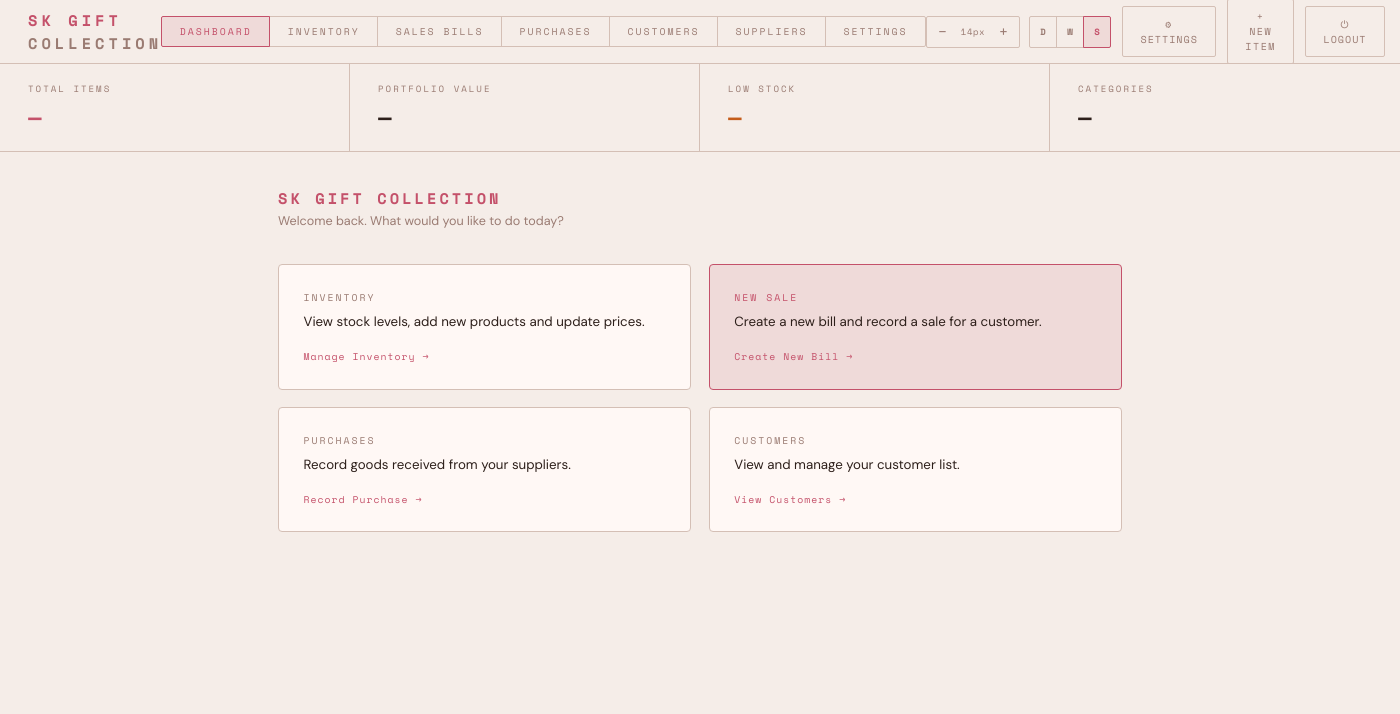
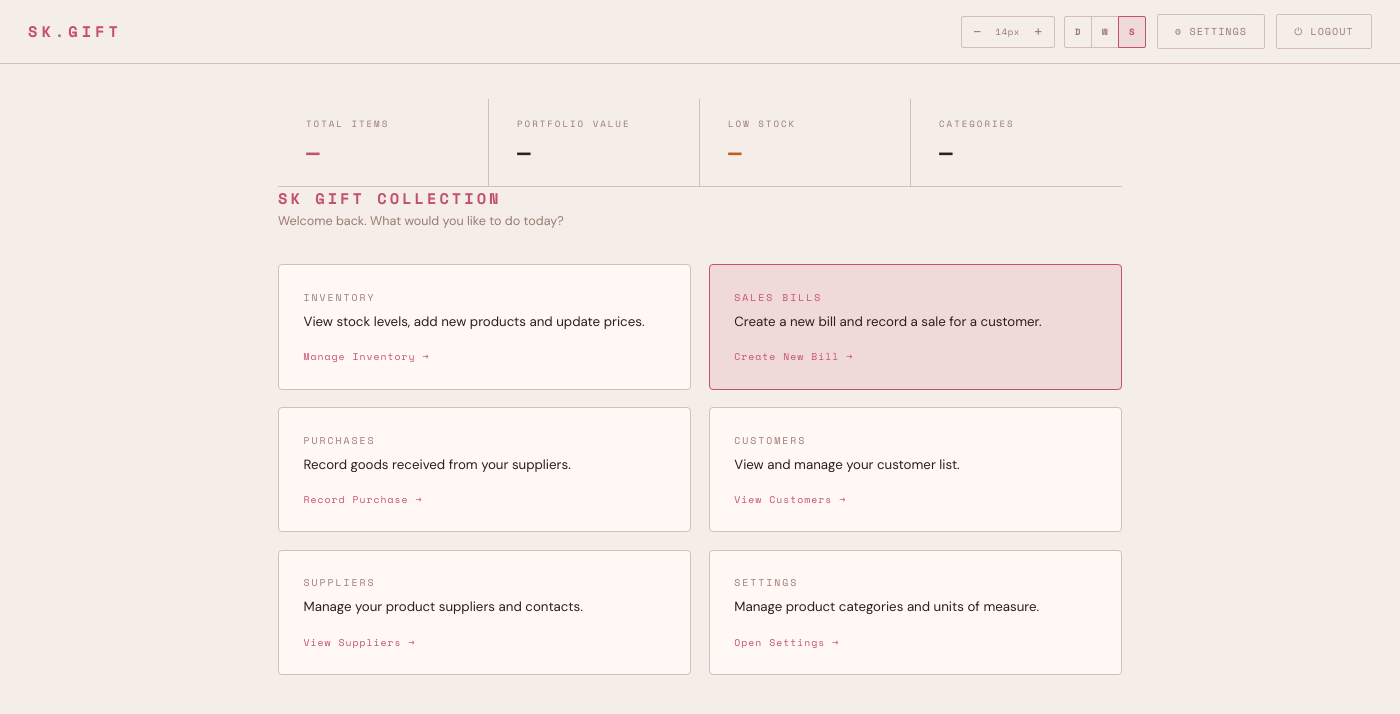
Before and after one commit to dhiliphen/sk-gift-collection, a Python web app: template app/templates/index.html in a window 1400 px wide. Shown: the top 714 px of the page. Run offline with Jinja, Linux system fonts and the light colour scheme; the template is opened without the code that fills it, so the values that code supplies are empty.

Commit message:
Redesign: dashboard-style pages, add item modal, remove nav tabs, 16px font

```diff
--- a/app/templates/index.html
+++ b/app/templates/index.html
@@ -1114,16 +1175,7 @@
 <body>
 
 <header>
-  <div class="logo">SK GIFT<span> COLLECTION</span></div>
-  <div class="nav-tabs">
-    <button class="nav-tab active" id="tab-dashboard"  onclick="switchView('dashboard')">Dashboard</button>
-    <button class="nav-tab" id="tab-inventory"  onclick="switchView('inventory')">Inventory</button>
-    <button class="nav-tab" id="tab-billing"    onclick="switchView('billing')">Sales Bills</button>
-    <button class="nav-tab" id="tab-purchases"  onclick="switchView('purchases')">Purchases</button>
-    <button class="nav-tab" id="tab-customers"  onclick="switchView('customers')">Customers</button>
-    <button class="nav-tab" id="tab-suppliers"  onclick="switchView('suppliers')">Suppliers</button>
-    <button class="nav-tab" id="tab-settings"   onclick="switchView('settings')">Settings</button>
-  </div>
+  <div class="logo" onclick="switchView('dashboard')" style="cursor:pointer;" title="Go to Dashboard">SK<span>.</span>GIFT</div>
   <div class="header-actions">
     <div class="font-controls">
       <button class="icon-btn" onclick="adjustFont(-1)" title="Decrease font size">−</button>
@@ -1136,7 +1188,6 @@
       <button class="theme-btn active" id="theme-sandal" onclick="setTheme('sandal')" title="Sandal">S</button>
     </div>
     <button class="btn btn-ghost" onclick="openSettings()" title="Business Settings" style="letter-spacing:1px;">⚙ SETTINGS</button>
-    <button class="btn btn-ghost" id="btn-new" onclick="handleNew()">+ NEW ITEM</button>
     <form method="post" action="/logout" style="margin:0;">
       <button type="submit" class="btn btn-ghost" style="letter-spacing:1px;" title="Sign out">⏻ LOGOUT</button>
     </form>
@@ -1144,6 +1195,9 @@
 </header>
 
 
+<!-- DASHBOARD VIEW -->
+<div id="view-dashboard" class="view active">
+  <div class="dashboard-page">
     <div class="stats-bar">
       <div class="stat-card">
         <div class="stat-label">Total Items</div>
@@ -1162,10 +1216,6 @@
         <div class="stat-value" id="stat-cats">—</div>
       </div>
     </div>
-
-<!-- DASHBOARD VIEW -->
-<div id="view-dashboard" class="view active">
-  <div class="dashboard-page">
     <div class="dashboard-heading">SK GIFT COLLECTION</div>
     <div class="dashboard-subheading">Welcome back. What would you like to do today?</div>
     <div class="dashboard-cards">
@@ -1175,7 +1225,7 @@
         <div class="dash-card-link">Manage Inventory →</div>
       </div>
       <div class="dash-card primary" onclick="switchView('billing')">
-        <div class="dash-card-label">New Sale</div>
+        <div class="dash-card-label">Sales Bills</div>
         <div class="dash-card-desc">Create a new bill and record a sale for a customer.</div>
         <div class="dash-card-link">Create New Bill →</div>
       </div>
@@ -1189,93 +1239,31 @@
         <div class="dash-card-desc">View and manage your customer list.</div>
         <div class="dash-card-link">View Customers →</div>
       </div>
+      <div class="dash-card" onclick="switchView('suppliers')">
+        <div class="dash-card-label">Suppliers</div>
+        <div class="dash-card-desc">Manage your product suppliers and contacts.</div>
+        <div class="dash-card-link">View Suppliers →</div>
+      </div>
+      <div class="dash-card" onclick="switchView('settings')">
+        <div class="dash-card-label">Settings</div>
+        <div class="dash-card-desc">Manage product categories and units of measure.</div>
+        <div class="dash-card-link">Open Settings →</div>
+      </div>
     </div>
   </div>
 </div>
 
 <div id="view-inventory" class="view">
-<div class="layout">
-  <!-- SIDEBAR: Add Item Form -->
-  <aside class="sidebar">
-    <div class="sidebar-title">Add New Item</div>
-
-    <div class="form-group">
-      <label>Product Name *</label>
-      <input type="text" id="f-name" placeholder="e.g. USB-C Cable">
-    </div>
-
-    <div class="form-row">
-      <div class="form-group">
-        <label>Category</label>
-        <select id="f-category"><option value="">— select —</option></select>
-      </div>
-      <div class="form-group">
-        <label>Unit</label>
-        <select id="f-unit"><option value="">— select —</option></select>
-      </div>
-    </div>
-
-    <div class="form-group">
-      <label>Supplier</label>
-      <input type="text" id="f-supplier" placeholder="Supplier name" list="suppliers-datalist">
-    </div>
-
-    <div class="form-group">
-      <label>Opening Quantity</label>
-      <input type="number" id="f-quantity" placeholder="0" min="0">
-    </div>
-
-    <hr class="divider">
-    <div class="sidebar-title">Pricing</div>
-
-    <div class="form-row">
-      <div class="form-group">
-        <label>Cost Price</label>
-        <input type="number" id="f-cost" placeholder="0.00" min="0" step="0.01">
-      </div>
-      <div class="form-group">
-        <label>Wholesale Price</label>
-        <input type="number" id="f-wholesale" placeholder="0.00" min="0" step="0.01">
-      </div>
-    </div>
-    <div class="form-row">
-      <div class="form-group">
-        <label>Dealer Price</label>
-        <input type="number" id="f-dealer" placeholder="0.00" min="0" step="0.01">
-      </div>
-      <div class="form-group">
-        <label>Retail Price</label>
-        <input type="number" id="f-selling" placeholder="0.00" min="0" step="0.01">
-      </div>
-    </div>
-
-    <div class="form-row">
-      <div class="form-group">
-        <label>HSN Code</label>
-        <input type="text" id="f-hsn" placeholder="e.g. 4420">
-      </div>
-      <div class="form-group">
-        <label>GST Rate (%)</label>
-        <select id="f-gst">
-          <option value="0">0%</option>
-          <option value="5">5%</option>
-          <option value="12" selected>12%</option>
-          <option value="18">18%</option>
-          <option value="28">28%</option>
-        </select>
-      </div>
-    </div>
-
-    <div class="form-group">
-      <label>Low Stock Alert (qty)</label>
-      <input type="number" id="f-threshold" placeholder="10" min="0">
-    </div>
-
-    <button class="btn btn-primary" onclick="addItem()">ADD TO INVENTORY</button>
-  </aside>
-
-  <!-- MAIN: Inventory Table -->
-  <main class="main">
+  <div class="page-view">
+    <div class="page-view-header">
+      <div>
+        <button class="back-btn" onclick="switchView('dashboard')">← Dashboard</button>
+        <div class="page-view-title">Inventory</div>
+        <div class="page-view-subtitle">Manage your products and stock levels</div>
+      </div>
+      <button class="btn btn-primary" onclick="openAddModal()">+ New Item</button>
+    </div>
+    <div class="page-view-card">
       <div class="toolbar">
         <div class="search-box">
           <span class="search-icon">/</span>
@@ -1285,9 +1273,8 @@
           <button class="filter-btn active" onclick="setFilter('all', this)">All</button>
           <button class="filter-btn" onclick="setFilter('low', this)">⚠ Low Stock</button>
         </div>
-      <button class="btn btn-ghost" onclick="exportInventoryExcel()" style="white-space:nowrap;">↓ EXPORT EXCEL</button>
-    </div>
-
+        <button class="btn btn-ghost" onclick="exportInventoryExcel()" style="white-space:nowrap;">↓ Export Excel</button>
+      </div>
       <div class="table-wrap">
         <table>
           <thead>
@@ -1315,16 +1302,22 @@
           </tbody>
         </table>
       </div>
-  </main>
+    </div>
   </div>
 </div><!-- end view-inventory -->
 
 <!-- SUPPLIERS VIEW -->
 <div id="view-suppliers" class="view">
-  <div class="suppliers-page">
-    <div class="page-header">
-      <div class="page-title">Suppliers</div>
-    </div>
+  <div class="page-view">
+    <div class="page-view-header">
+      <div>
+        <button class="back-btn" onclick="switchView('dashboard')">← Dashboard</button>
+        <div class="page-view-title">Suppliers</div>
+        <div class="page-view-subtitle">Manage your product suppliers</div>
+      </div>
+      <button class="btn btn-primary" onclick="document.getElementById('add-supplier-modal').classList.add('active')">+ New Supplier</button>
+    </div>
+    <div class="page-view-card">
       <div class="table-wrap">
         <table>
           <thead>
@@ -1344,15 +1337,22 @@
         </table>
       </div>
     </div>
+  </div>
 </div><!-- end view-suppliers -->
 
 <!-- SETTINGS VIEW -->
 <div id="view-settings" class="view">
-  <div class="settings-page">
-    <div class="settings-heading">Settings</div>
-    <div class="settings-grid">
+  <div class="page-view">
+    <div class="page-view-header">
       <div>
-        <div class="settings-section-header">
+        <button class="back-btn" onclick="switchView('dashboard')">← Dashboard</button>
+        <div class="page-view-title">Settings</div>
+        <div class="page-view-subtitle">Manage categories and units</div>
+      </div>
+    </div>
+    <div class="settings-grid" style="padding: 0 2rem 2rem;">
+      <div class="page-view-card">
+        <div class="settings-section-header" style="padding: 1rem 1.5rem; border-bottom: 1px solid var(--border);">
           <div class="settings-section-title">Categories</div>
           <button class="btn btn-primary" onclick="document.getElementById('add-category-modal').classList.add('active')">+ Add</button>
         </div>
@@ -1365,8 +1365,8 @@
           </table>
         </div>
       </div>
-      <div>
-        <div class="settings-section-header">
+      <div class="page-view-card">
+        <div class="settings-section-header" style="padding: 1rem 1.5rem; border-bottom: 1px solid var(--border);">
           <div class="settings-section-title">Units</div>
           <button class="btn btn-primary" onclick="document.getElementById('add-unit-modal').classList.add('active')">+ Add</button>
         </div>
@@ -1385,8 +1385,16 @@
 
 <!-- CUSTOMERS VIEW -->
 <div id="view-customers" class="view">
-  <div class="suppliers-page">
-    <div class="page-header"><div class="page-title">Customers</div></div>
+  <div class="page-view">
+    <div class="page-view-header">
+      <div>
+        <button class="back-btn" onclick="switchView('dashboard')">← Dashboard</button>
+        <div class="page-view-title">Customers</div>
+        <div class="page-view-subtitle">Manage your customer list</div>
+      </div>
+      <button class="btn btn-primary" onclick="document.getElementById('add-customer-modal').classList.add('active')">+ New Customer</button>
+    </div>
+    <div class="page-view-card">
       <div class="table-wrap">
         <table>
           <thead>
@@ -1400,26 +1408,26 @@
         </table>
       </div>
     </div>
+  </div>
 </div><!-- end view-customers -->
 
 <!-- BILLING VIEW -->
 <div id="view-billing" class="view">
-  <div class="suppliers-page">
-    <div class="page-header">
-      <div class="page-title">Billing</div>
-    </div>
+  <div class="page-view">
+    <div class="page-view-header">
+      <div>
+        <button class="back-btn" onclick="switchView('dashboard')">← Dashboard</button>
+        <div class="page-view-title">Sales Bills</div>
+        <div class="page-view-subtitle">Create and manage customer bills</div>
+      </div>
+      <button class="btn btn-primary" onclick="openCreateBill()">+ New Bill</button>
+    </div>
+    <div class="page-view-card">
       <div class="table-wrap">
         <table>
           <thead>
             <tr>
-            <th>Invoice</th>
-            <th>Customer</th>
-            <th>Phone</th>
-            <th>Items</th>
-            <th>Total</th>
-            <th>Status</th>
-            <th>Date</th>
-            <th>Actions</th>
+              <th>#</th><th>Invoice No</th><th>Customer</th><th>Type</th><th>Date</th><th>Amount</th><th>Status</th><th>Actions</th>
             </tr>
           </thead>
           <tbody id="bills-table">
@@ -1428,30 +1436,33 @@
         </table>
       </div>
     </div>
+  </div>
 </div><!-- end view-billing -->
 
 <!-- PURCHASES VIEW -->
 <div id="view-purchases" class="view">
-  <div class="suppliers-page">
-    <div class="page-header"><div class="page-title">Purchase Bills</div></div>
+  <div class="page-view">
+    <div class="page-view-header">
+      <div>
+        <button class="back-btn" onclick="switchView('dashboard')">← Dashboard</button>
+        <div class="page-view-title">Purchases</div>
+        <div class="page-view-subtitle">Record goods received from suppliers</div>
+      </div>
+      <button class="btn btn-primary" onclick="openCreatePurchase()">+ New Purchase</button>
+    </div>
+    <div class="page-view-card">
       <div class="table-wrap">
         <table>
           <thead>
             <tr>
-            <th>Purchase #</th>
-            <th>Supplier</th>
-            <th>Supplier Invoice</th>
-            <th>Items</th>
-            <th>Total</th>
-            <th>Status</th>
-            <th>Date</th>
-            <th>Actions</th>
+              <th>Purchase #</th><th>Supplier</th><th>Supplier Invoice</th><th>Items</th><th>Total</th><th>Status</th><th>Date</th><th>Actions</th>
             </tr>
           </thead>
           <tbody id="purchases-table">
             <tr><td colspan="8"><div class="empty-state"><div class="empty-icon">[  ]</div><div>Loading purchases...</div></div></td></tr>
           </tbody>
         </table>
+      </div>
     </div>
   </div>
 </div><!-- end view-purchases -->
@@ -1933,6 +1944,86 @@
     <div class="modal-footer">
       <button class="btn btn-ghost" onclick="closeModal('edit-unit-modal')">Cancel</button>
       <button class="btn btn-primary" onclick="saveUnit()">SAVE CHANGES</button>
+    </div>
+  </div>
+</div>
+
+<!-- ADD ITEM MODAL -->
+<div class="modal-overlay" id="add-item-modal">
+  <div class="modal" style="width:560px; max-height:90vh; overflow-y:auto;">
+    <div class="modal-header">
+      <div class="modal-title" id="add-item-modal-title">Add New Item</div>
+      <button class="modal-close" onclick="closeModal('add-item-modal')">×</button>
+    </div>
+    <div class="modal-body">
+      <div class="form-group">
+        <label>Product Name *</label>
+        <input type="text" id="f-name" placeholder="e.g. USB-C Cable">
+      </div>
+      <div class="form-row">
+        <div class="form-group">
+          <label>Category</label>
+          <select id="f-category"><option value="">— select —</option></select>
+        </div>
+        <div class="form-group">
+          <label>Unit</label>
+          <select id="f-unit"><option value="">— select —</option></select>
+        </div>
+      </div>
+      <div class="form-group">
+        <label>Supplier</label>
+        <input type="text" id="f-supplier" placeholder="Supplier name" list="suppliers-datalist">
+      </div>
+      <div class="form-group">
+        <label>Opening Quantity</label>
+        <input type="number" id="f-quantity" placeholder="0" min="0">
+      </div>
+      <hr class="divider">
+      <div class="sidebar-title">Pricing</div>
+      <div class="form-row">
+        <div class="form-group">
+          <label>Cost Price</label>
+          <input type="number" id="f-cost" placeholder="0.00" min="0" step="0.01">
+        </div>
+        <div class="form-group">
+          <label>Wholesale Price</label>
+          <input type="number" id="f-wholesale" placeholder="0.00" min="0" step="0.01">
+        </div>
+      </div>
+      <div class="form-row">
+        <div class="form-group">
+          <label>Dealer Price</label>
+          <input type="number" id="f-dealer" placeholder="0.00" min="0" step="0.01">
+        </div>
+        <div class="form-group">
+          <label>Retail Price</label>
+          <input type="number" id="f-selling" placeholder="0.00" min="0" step="0.01">
+        </div>
+      </div>
+      <div class="form-row">
+        <div class="form-group">
+          <label>HSN Code</label>
+          <input type="text" id="f-hsn" placeholder="e.g. 4420">
+        </div>
+        <div class="form-group">
+          <label>GST Rate (%)</label>
+          <select id="f-gst">
+            <option value="0">0%</option>
+            <option value="5">5%</option>
+            <option value="12" selected>12%</option>
+            <option value="18">18%</option>
+            <option value="28">28%</option>
+          </select>
+        </div>
+      </div>
+      <div class="form-group">
+        <label>Low Stock Alert (qty)</label>
+        <input type="number" id="f-threshold" placeholder="10" min="0">
+      </div>
+    </div>
+    <div class="modal-footer">
+      <button class="btn btn-ghost" onclick="closeModal('add-item-modal')">Cancel</button>
+      <button class="btn btn-primary" onclick="addItem()">Add to Inventory</button>
     </div>
   </div>
 </div>
@@ -2130,6 +2221,7 @@
         return;
       }
       clearForm();
+      closeModal('add-item-modal');
       await loadInventory();
       showToast('Item added successfully');
     } catch (e) {
@@ -2145,8 +2237,7 @@
 
   // ── Edit Modal ──────────────────────────────────────────
   function openAddModal() {
-    document.querySelector('.sidebar') && document.querySelector('.sidebar').scrollIntoView({ behavior: 'smooth' });
-    document.getElementById('f-name').focus();
+    document.getElementById('add-item-modal').classList.add('active');
   }
 
   function openEditModal(id) {
@@ -2295,13 +2386,6 @@
       const tab = document.getElementById('tab-' + v);
       if (tab) tab.classList.toggle('active', v === view);
     });
-    const btnNew = document.getElementById('btn-new');
-    if (newLabels[view]) {
-      btnNew.textContent = newLabels[view];
-      btnNew.style.display = '';
-    } else {
-      btnNew.style.display = 'none';
-    }
     if (loaders[view]) loaders[view]();
   }
 
```
Also changed, not shown: other parts of app/templates/index.html (+62 -1 lines). Lines whose indentation alone changed are shown as unchanged.
